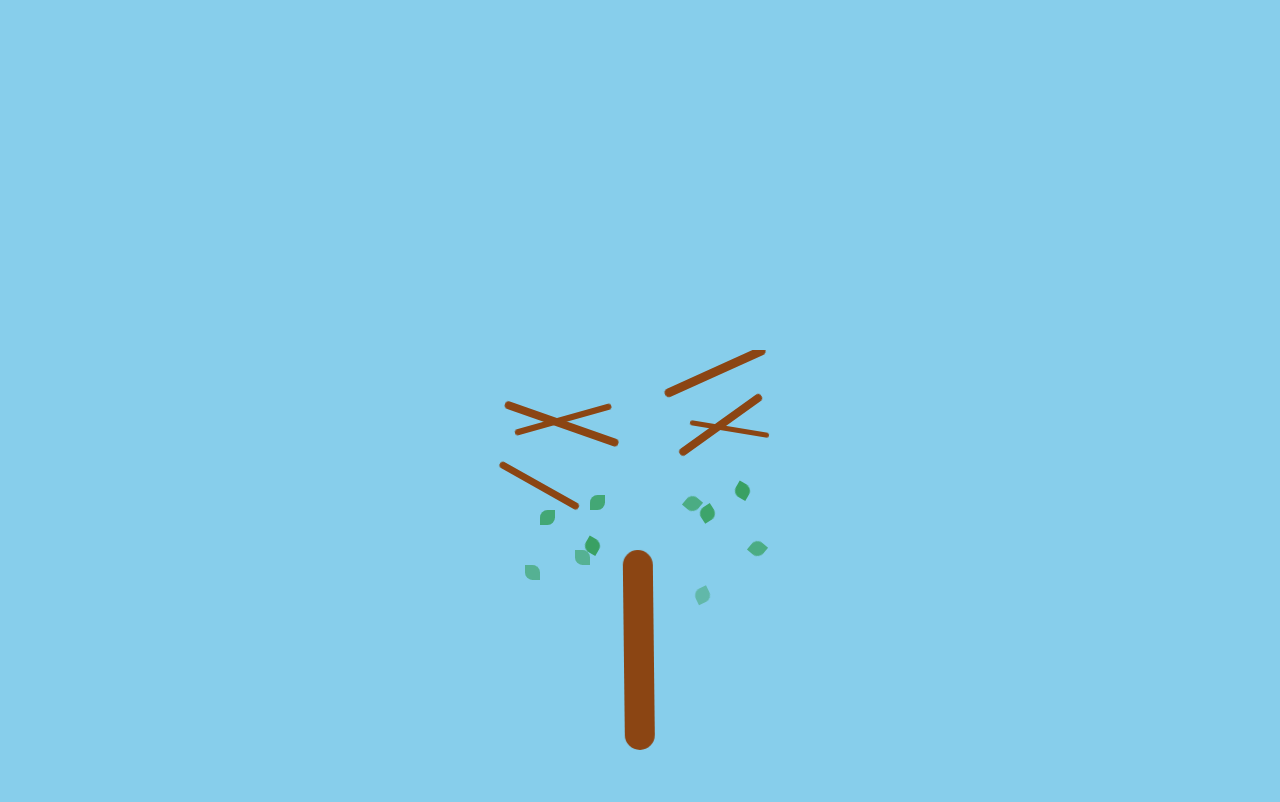
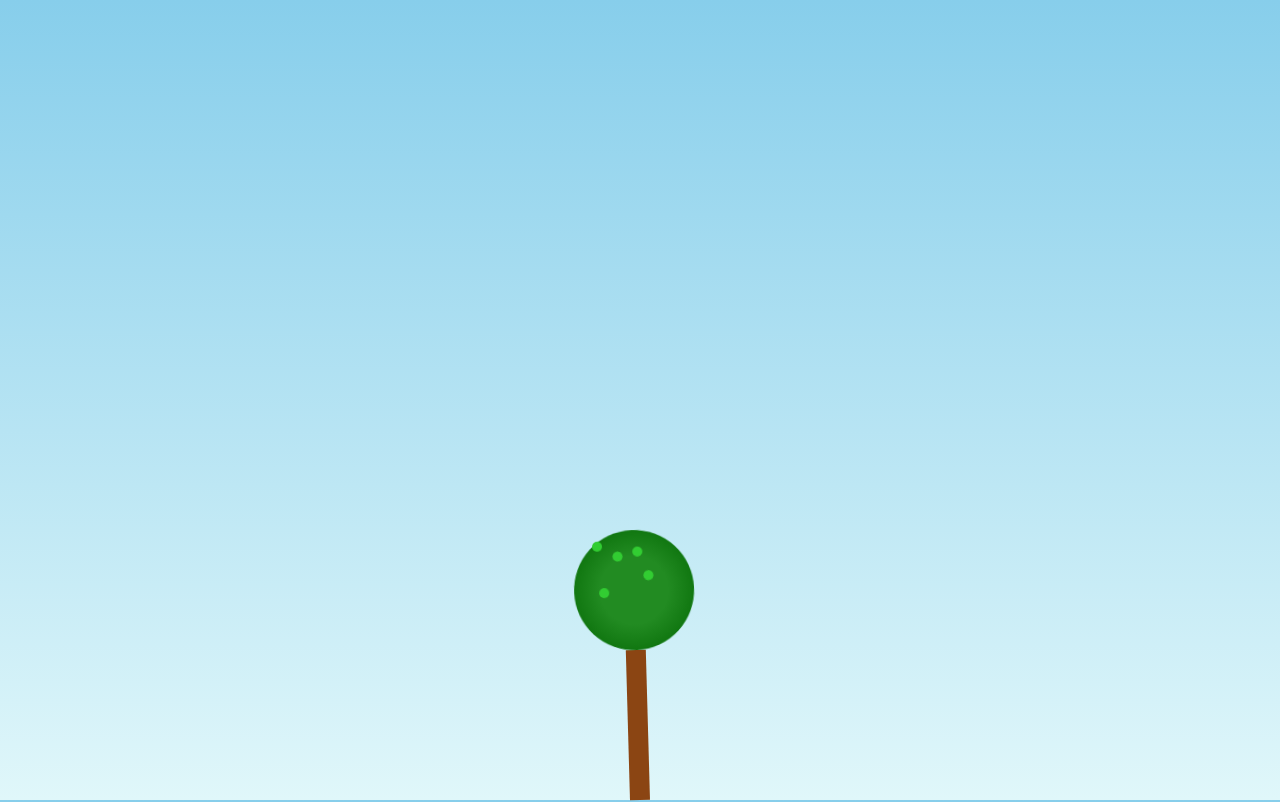
Before and after one commit to Starchesssa/Three, a website: page Tree.html in a window 1280 px wide. Drawn offline with Linux system fonts and the light colour scheme.

Commit message:
Update Tree.html

```diff
--- a/Tree.html
+++ b/Tree.html
@@ -1,238 +1,82 @@
+
 <!DOCTYPE html>
-<html>
+<html lang="en">
 <head>
-<title>Advanced Tree Swaying Animation</title>
+  <meta charset="UTF-8" />
+  <title>Animated Tree</title>
   <style>
     body {
-    background-color: #87CEEB; /* Sky blue */
-    overflow: hidden; /* Hide scrollbars */
       margin: 0;
+      background: linear-gradient(#87ceeb, #e0f7fa);
       height: 100vh;
       display: flex;
+      align-items: flex-end;
       justify-content: center;
-    align-items: flex-end; /* Align tree to bottom */
+      overflow: hidden;
     }
 
-  .tree-container {
+    .tree {
       position: relative;
-    width: 300px; /* Adjusted size */
-    height: 400px; /* Adjusted size */
-    margin-bottom: 50px;
-    overflow: hidden; /* Clip overflowing leaves */
+      width: 20px;
+      height: 150px;
+      background: #8B4513;
+      animation: sway 3s ease-in-out infinite alternate;
+      transform-origin: bottom center;
     }
 
-  .trunk {
+    .leaves {
       position: absolute;
-    bottom: 0;
+      bottom: 100%;
       left: 50%;
       transform: translateX(-50%);
-    width: 30px;
-    height: 200px;
-    background-color: #8B4513; /* Brown */
-    border-radius: 15px;
-    transform-origin: bottom center;
-    animation: sway 6s linear infinite; /* Modified sway */
+      width: 120px;
+      height: 120px;
+      background: radial-gradient(circle, #228B22 40%, #006400 100%);
+      border-radius: 50%;
+      animation: leafSway 3s ease-in-out infinite alternate;
     }
 
-  /* Branches CSS (More complex structure) */
-  .branch {
+    .leaf {
       position: absolute;
-    background-color: #8B4513;
-    border-radius: 5px;
-    transform-origin: left center; /* Rotation point */
-  }
-    /* Branch Sizes and positions */
-    .branch1 {
-    width: 120px;
-    height: 8px;
-    top: 50px;
-    left: 15px;
-    transform: rotate(20deg);
-    animation: branchSway1 6s linear infinite;
+      width: 10px;
+      height: 10px;
+      background: #32CD32;
+      border-radius: 50%;
+      animation: float 5s ease-in-out infinite;
     }
 
-  .branch2 {
-    width: 100px;
-    height: 6px;
-    top: 80px;
-    left: 25px;
-    transform: rotate(-15deg);
-    animation: branchSway2 6s linear infinite;
+    .leaf:nth-child(1) { top: 10px; left: 20px; animation-delay: 0s; }
+    .leaf:nth-child(2) { top: 20px; left: 60px; animation-delay: 1s; }
+    .leaf:nth-child(3) { top: 30px; left: 40px; animation-delay: 2s; }
+    .leaf:nth-child(4) { top: 50px; left: 70px; animation-delay: 3s; }
+    .leaf:nth-child(5) { top: 60px; left: 25px; animation-delay: 4s; }
+
+    @keyframes sway {
+      0%   { transform: rotate(-3deg); }
+      100% { transform: rotate(3deg); }
     }
 
-  .branch3 {
-    width: 90px;
-    height: 7px;
-    top: 110px;
-    left: 10px;
-    transform: rotate(30deg);
-    animation: branchSway3 6s linear infinite;
+    @keyframes leafSway {
+      0%   { transform: translateX(-50%) rotate(-2deg); }
+      100% { transform: translateX(-50%) rotate(2deg); }
     }
 
-  .branch4 {
-    width: 110px;
-    height: 9px;
-    top: 40px;
-    right: 15px;
-    transform: rotate(-25deg);
-    animation: branchSway4 6s linear infinite;
-  }
-
-  .branch5 {
-    width: 80px;
-    height: 5px;
-    top: 70px;
-    right: 20px;
-    transform: rotate(10deg);
-    animation: branchSway5 6s linear infinite;
-  }
-
-  .branch6 {
-    width: 100px;
-    height: 8px;
-    top: 100px;
-    right: 10px;
-    transform: rotate(-35deg);
-    animation: branchSway6 6s linear infinite;
-  }
-  /* Leaf Styles */
-  .leaf {
-    position: absolute;
-    width: 15px;
-    height: 15px;
-    background-color: green;
-    border-radius: 50% 0;
-    transform-origin: center; /* Important for leaf rotation */
-    animation-timing-function: ease-in-out;
-  }
-    /* leaf postions*/
-  .leaf1 { top: 45px; left: 100px; animation: leafSway1 6s linear infinite, leafFall 10s linear infinite;}
-  .leaf2 { top: 75px; left: 85px;  animation: leafSway2 6s linear infinite, leafFall 8s linear infinite;}
-  .leaf3 { top: 105px; left: 95px; animation: leafSway3 6s linear infinite, leafFall 12s linear infinite;}
-  .leaf4 { top: 35px; right: 90px; animation: leafSway4 6s linear infinite, leafFall 9s linear infinite;}
-  .leaf5 { top: 65px; right: 75px; animation: leafSway5 6s linear infinite, leafFall 11s linear infinite;}
-  .leaf6 { top: 95px; right: 80px; animation: leafSway6 6s linear infinite, leafFall 7s linear infinite;}
-  .leaf7 { top: 60px; left: 50px; animation: leafSway7 6s linear infinite, leafFall 10s linear infinite;}
-  .leaf8 { top: 90px; left: 35px; animation: leafSway8 6s linear infinite, leafFall 8s linear infinite;}
-  .leaf9 { top: 50px; right: 40px; animation: leafSway9 6s linear infinite, leafFall 12s linear infinite;}
-  .leaf10 { top: 80px; right: 25px; animation: leafSway10 6s linear infinite, leafFall 9s linear infinite;}
-
-  /* Animations */
-  @keyframes sway {
-    0%, 100% { transform: translateX(-50%) rotate(-2deg); }
-    50% { transform: translateX(-50%) rotate(2deg); }
-  }
-
-  @keyframes branchSway1 {
-    0%, 100% { transform: rotate(18deg); }
-    50% { transform: rotate(22deg); }
-  }
-
-  @keyframes branchSway2 {
-    0%, 100% { transform: rotate(-17deg); }
-    50% { transform: rotate(-13deg); }
-  }
-
-    @keyframes branchSway3 {
-    0%, 100% { transform: rotate(28deg); }
-    50% { transform: rotate(32deg); }
-  }
-
-  @keyframes branchSway4 {
-    0%, 100% { transform: rotate(-23deg); }
-    50% { transform: rotate(-27deg); }
-  }
-
-  @keyframes branchSway5 {
-    0%, 100% { transform: rotate(8deg); }
-    50% { transform: rotate(12deg); }
-  }
-
-  @keyframes branchSway6 {
-    0%, 100% { transform: rotate(-37deg); }
-    50% { transform: rotate(-33deg); }
-  }
-  /* Leaf swaying animation */
-  @keyframes leafSway1 {
-    0%, 100% { transform: rotate(-5deg); }
-    50% { transform: rotate(5deg); }
-  }
-
-  @keyframes leafSway2 {
-    0%, 100% { transform: rotate(3deg); }
-    50% { transform: rotate(-7deg); }
-  }
-    @keyframes leafSway3 {
-    0%, 100% { transform: rotate(-2deg); }
-    50% { transform: rotate(8deg); }
-  }
-
-  @keyframes leafSway4 {
-    0%, 100% { transform: rotate(6deg); }
-    50% { transform: rotate(-4deg); }
-  }
-
-  @keyframes leafSway5 {
-    0%, 100% { transform: rotate(-1deg); }
-    50% { transform: rotate(9deg); }
-  }
-
-  @keyframes leafSway6 {
-    0%, 100% { transform: rotate(4deg); }
-    50% { transform: rotate(-6deg); }
-  }
-    @keyframes leafSway7 {
-    0%, 100% { transform: rotate(-8deg); }
-    50% { transform: rotate(2deg); }
-  }
-
-  @keyframes leafSway8 {
-    0%, 100% { transform: rotate(7deg); }
-    50% { transform: rotate(-3deg); }
-  }
-
-  @keyframes leafSway9 {
-    0%, 100% { transform: rotate(-4deg); }
-    50% { transform: rotate(6deg); }
-  }
-
-  @keyframes leafSway10 {
-    0%, 100% { transform: rotate(2deg); }
-    50% { transform: rotate(-8deg); }
-  }
-  /*Leaf falling Animation*/
-  @keyframes leafFall {
-    0% {opacity: 1; transform: translateY(0) rotate(0deg);}
-    100% {opacity: 0; transform: translateY(200px) rotate(720deg);} /* Dropping 200px */
+    @keyframes float {
+      0%   { transform: translateY(0) rotate(0deg); opacity: 1; }
+      50%  { transform: translateY(-10px) rotate(20deg); }
+      100% { transform: translateY(0) rotate(0deg); opacity: 1; }
     }
   </style>
 </head>
 <body>
-
-<div class="tree-container">
-  <div class="trunk"></div>
-
-  <!-- Branches (More Branches) -->
-  <div class="branch branch1"></div>
-  <div class="branch branch2"></div>
-  <div class="branch branch3"></div>
-  <div class="branch branch4"></div>
-  <div class="branch branch5"></div>
-  <div class="branch branch6"></div>
-
-
-  <!-- Leaves (More Leaves with individualized animations) -->
-  <div class="leaf leaf1"></div>
-  <div class="leaf leaf2"></div>
-  <div class="leaf leaf3"></div>
-  <div class="leaf leaf4"></div>
-  <div class="leaf leaf5"></div>
-  <div class="leaf leaf6"></div>
-  <div class="leaf leaf7"></div>
-  <div class="leaf leaf8"></div>
-  <div class="leaf leaf9"></div>
-  <div class="leaf leaf10"></div>
+  <div class="tree">
+    <div class="leaves">
+      <div class="leaf"></div>
+      <div class="leaf"></div>
+      <div class="leaf"></div>
+      <div class="leaf"></div>
+      <div class="leaf"></div>
     </div>
-
+  </div>
 </body>
 </html>
```
Lines whose indentation alone changed are shown as unchanged.
